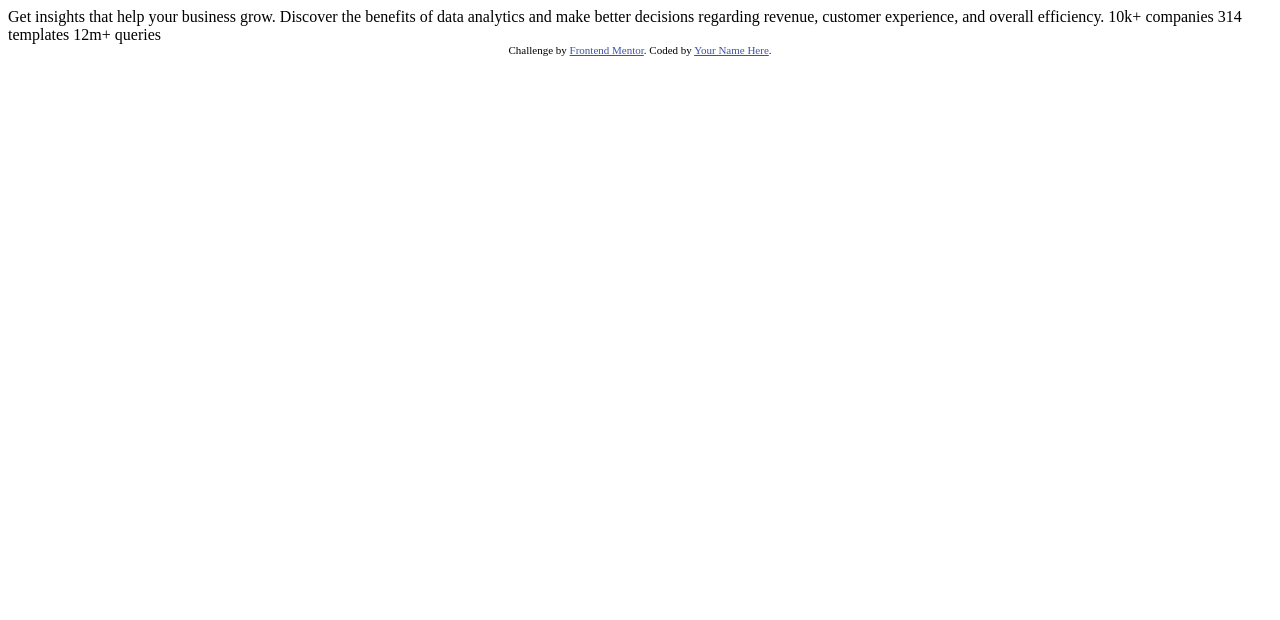
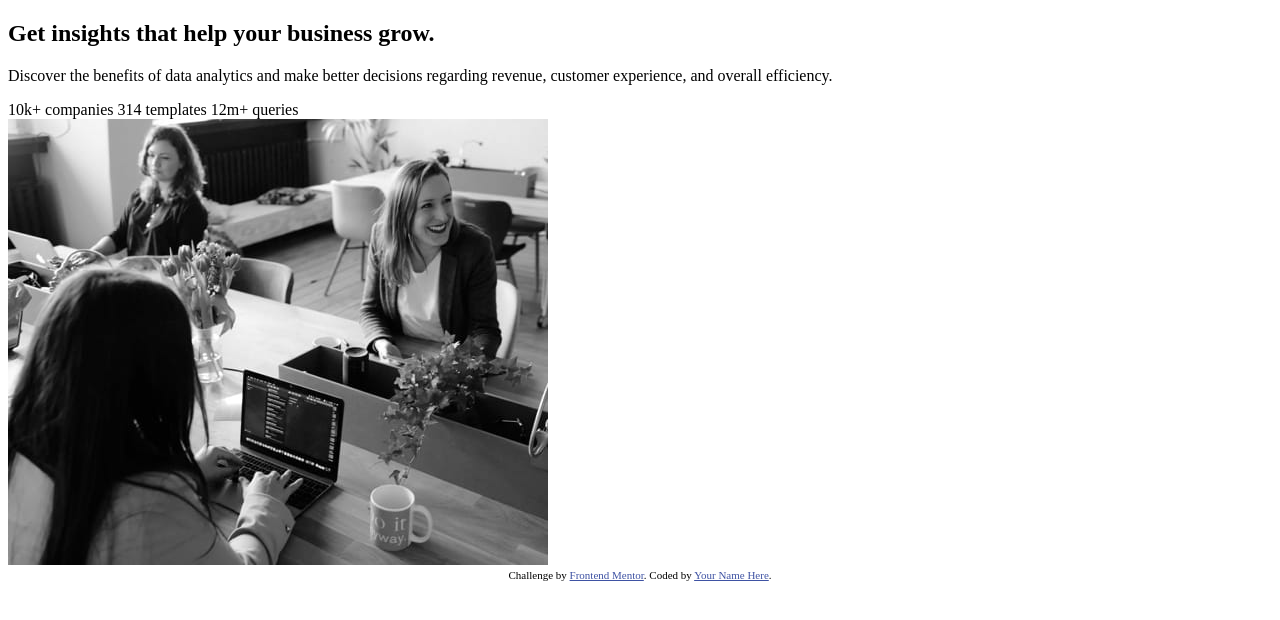
Before and after one commit to Gazerbeam2/stats-preview-card-component, a plain HTML site: page index.html in a window 1280 px wide. Drawn offline with Linux system fonts and the light colour scheme.

Commit message:
added html content and base css reset

```diff
--- a/index.html
+++ b/index.html
@@ -16,14 +16,23 @@
 </head>
 <body>
 
-  Get insights that help your business grow.
+  <main>
+   <section class ="infoSection">
+  <h1>Get <span>insights</span> that help your business grow.</h1>
 
-  Discover the benefits of data analytics and make better decisions regarding revenue, customer
-  experience, and overall efficiency.
+  <p>Discover the benefits of data analytics and make better decisions regarding revenue, customer
+  experience, and overall efficiency.</p>
 
-  10k+ companies
-  314 templates
-  12m+ queries
+  <span>10k+</span> <span>companies</span>
+  <span>314<span> <span>templates</span>
+  <span>12m+</span>  <span>queries</span>
+  </section>
+
+  <section class = "imageSection">
+  <img src="images/image-header-desktop.jpg" alt="">
+  </section>
+
+  </main>
 
   <div class="attribution">
     Challenge by <a href="https://www.frontendmentor.io?ref=challenge" target="_blank">Frontend Mentor</a>.
--- /dev/null
+++ b/styles.css
@@ -0,0 +1,74 @@
+/* Box sizing rules */
+*,
+*::before,
+*::after {
+  box-sizing: border-box;
+}
+
+/* Remove default margin */
+body,
+h1,
+h2,
+h3,
+h4,
+p,
+figure,
+blockquote,
+dl,
+dd {
+  margin-block-end: 0;
+}
+
+/* Remove list styles on ul, ol elements with a list role, which suggests default styling will be removed */
+ul[role='list'],
+ol[role='list'] {
+  list-style: none;
+}
+
+/* Set core root defaults */
+html:focus-within {
+  scroll-behavior: smooth;
+}
+
+/* Set core body defaults */
+body {
+  min-height: 100vh;
+  text-rendering: optimizeSpeed;
+  line-height: 1.5;
+}
+
+/* A elements that don't have a class get default styles */
+a:not([class]) {
+  text-decoration-skip-ink: auto;
+}
+
+/* Make images easier to work with */
+img,
+picture {
+  max-width: 100%;
+  display: block;
+}
+
+/* Inherit fonts for inputs and buttons */
+input,
+button,
+textarea,
+select {
+  font: inherit;
+}
+
+/* Remove all animations, transitions and smooth scroll for people that prefer not to see them */
+@media (prefers-reduced-motion: reduce) {
+  html:focus-within {
+   scroll-behavior: auto;
+  }
+
+  *,
+  *::before,
+  *::after {
+    animation-duration: 0.01ms !important;
+    animation-iteration-count: 1 !important;
+    transition-duration: 0.01ms !important;
+    scroll-behavior: auto !important;
+  }
+}
```
